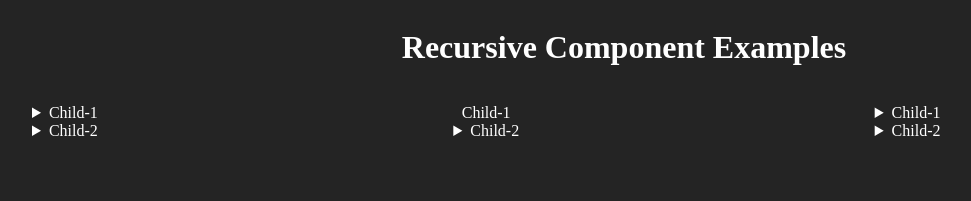
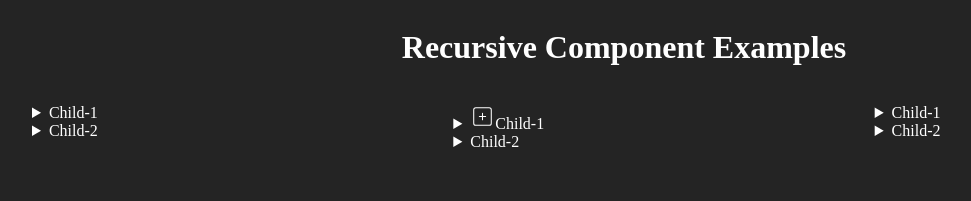
Before and after one commit to keyurparalkar/recursive-component-examples, a React (Vite) app: page / in a window 1280 px wide. Shown: the top 201 px of the page, without its empty margins (16-987 px from the left). Built offline with nearby package versions, Linux system fonts and the light colour scheme.

Commit message:
feat: drafted tree with icons

```diff
--- a/src/App.tsx
+++ b/src/App.tsx
@@ -42,12 +42,12 @@ const tree2 = {
     {
       id: "Child-1",
       name: "Child-1",
-      icon: [CiSquarePlus, CiSquareMinus],
+      icons: [<CiSquarePlus size={25} />, <CiSquareMinus size={25} />],
       children: [
         {
           id: "Inner-Child-1",
           name: "Inner-Child-1",
-          icon: [CiSquarePlus, CiSquareMinus],
+          icons: [<CiSquarePlus size={25} />, <CiSquareMinus size={25} />],
           children: [
             {
               id: "Inner-Inner-Child-1",
--- a/src/components/RecursiveTree.tsx
+++ b/src/components/RecursiveTree.tsx
@@ -1,11 +1,11 @@
 import styled from "styled-components";
-import { IconType } from "react-icons/lib";
-import { ElementRef, useRef } from "react";
+import { ElementRef, ReactElement, useRef, useState } from "react";
+import { NativeTarget } from "styled-components/dist/types";
 
 type Tree = {
   id: string;
   name: string;
-  icon?: IconType[];
+  icons?: JSX.Element[];
   children?: Tree[];
 };
 
@@ -27,6 +27,10 @@ type RecursiveTreeProps = {
 // type DetailsProps = {
 //   icon: Tree["icon"];
 // };
+
+interface CustomDetailsProps extends Omit<Tree, "id"> {
+  renderTree: ReactElement;
+}
 
 const StyledUnorderedList = styled.ul`
   ul,
@@ -57,37 +61,43 @@ const StyledDetails = styled.details`
   }
 `;
 
+const CustomDetails = (props: CustomDetailsProps) => {
+  const { icons, name, renderTree } = props;
+  const [isOpen, setIsOpen] = useState(false);
+  const detailsRef = useRef<ElementRef<"details">>(null);
+
+  const handleDrawerOpen = (
+    e: React.SyntheticEvent<HTMLDetailsElement, ToggleEvent>
+  ) => {
+    if (e.target === detailsRef.current) {
+      setIsOpen(e.nativeEvent.newState === "open" ? true : false);
+    }
+  };
+
+  return (
+    <StyledDetails onToggle={handleDrawerOpen} ref={detailsRef}>
+      <summary>
+        {icons && (isOpen ? icons[1] : icons[0])}
+        <span>{name}</span>
+      </summary>
+      {renderTree}
+    </StyledDetails>
+  );
+};
+
 const RecursiveTree = (props: RecursiveTreeProps) => {
   const { tree } = props;
-  const detailsRef = useRef<ElementRef<"details">>(null);
-
-  // TODO(Keyur): Make this cleaner
-  let OpenIcon: IconType, CloseIcon: IconType;
-  if (tree.icon) {
-    OpenIcon = tree.icon[0];
-    CloseIcon = tree.icon[1];
-  }
 
   return (
     <StyledUnorderedList>
       {tree?.children &&
         tree.children.map((item) => (
           <li key={`key-${item.id}`}>
-            <StyledDetails ref={detailsRef}>
-              <summary
-                className={item.icon?.length ? "custom-icon" : "default-icon"}
-              >
-                {OpenIcon &&
-                  CloseIcon &&
-                  (detailsRef.current?.open ? (
-                    <OpenIcon size={25} />
-                  ) : (
-                    <CloseIcon size={25} />
-                  ))}
-                <span>{item.name}</span>
-              </summary>
-              <RecursiveTree tree={item} />
-            </StyledDetails>
+            <CustomDetails
+              icons={item.icons}
+              name={item.name}
+              renderTree={<RecursiveTree tree={item} />}
+            />
           </li>
         ))}
     </StyledUnorderedList>
```
